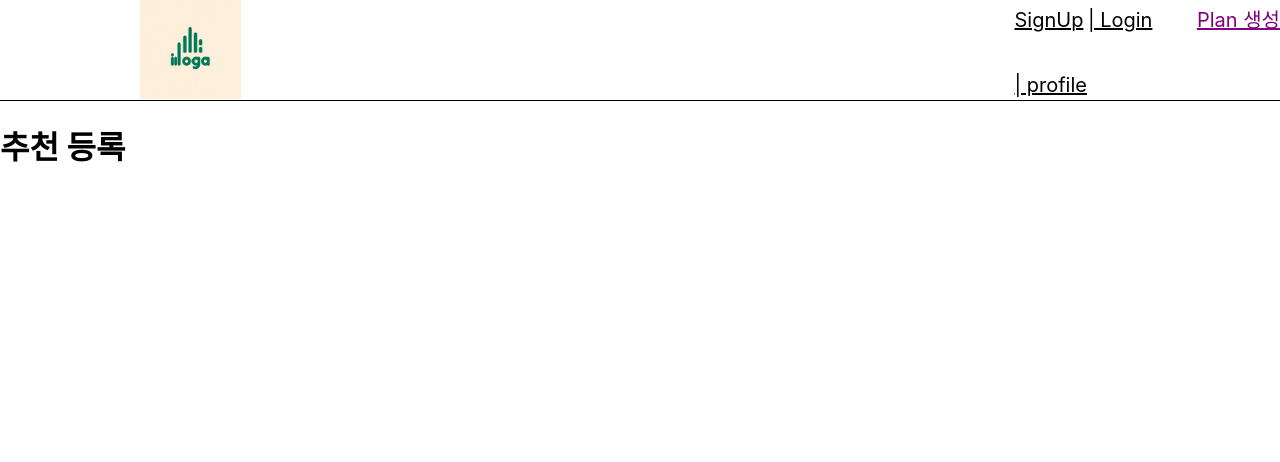
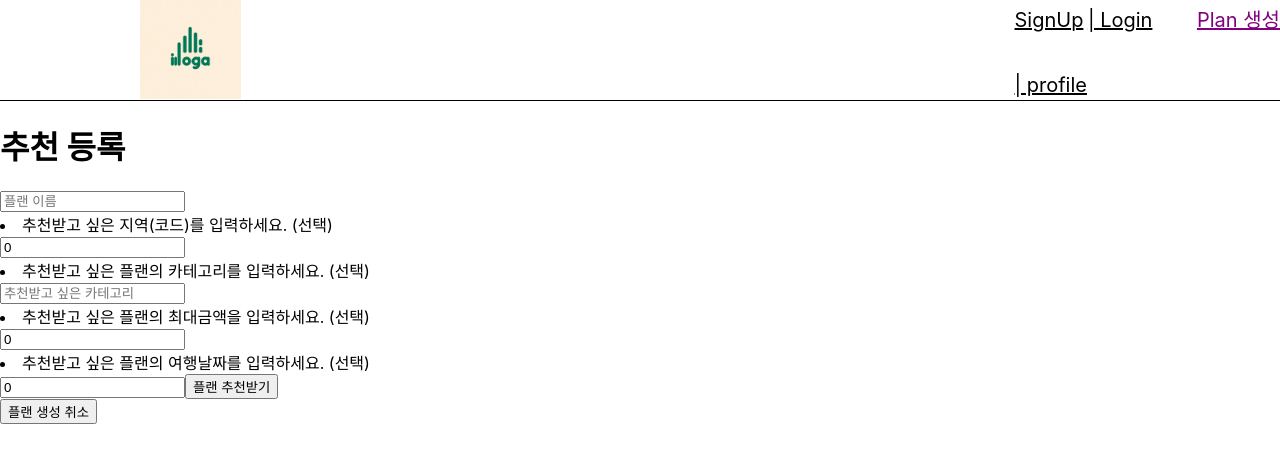
Before and after one commit to sparta-project-illoga/FE, a React (Create React App) app: page /plan/passivity/1 in a window 1280 px wide. Shown: the top 462 px of the page. Built offline with nearby package versions, Linux system fonts and the light colour scheme; the HTML template or start-up script is replaced by a standard one.

Commit message:
Feat : 내 플랜과 채팅방 조회해서 넘어가는 페이지

```diff
--- a/src/page/plan/Passivity.jsx
+++ b/src/page/plan/Passivity.jsx
@@ -1,50 +1,124 @@
 import axios from "axios";
-import React, { useEffect, useParams } from "react";
+import React, { useState, useEffect } from "react";
+
+import { useParams } from 'react-router-dom';
+
+import { Cookies } from 'react-cookie';
 
 function Passivity() {
-    // const { id } = useParams();
+    const cookies = new Cookies();
+    const { id } = useParams();
 
-    // console.log("수동 생성 id : ", id);
+    const [name, setName] = useState("");
+    const [placeCode, setPlaceCode] = useState(0);
+    const [category, setCategory] = useState("");
+    const [money, setMoney] = useState(0);
+    const [date, setDate] = useState(0);
 
-    // const handlePassivity = async () => {
-    //     try {
-    //         const response = await axios.patch("http://localhost:3000/plan/passivity/:id");
-    //         const id = response.data.id;
-    //         window.location.href = `/plan/passivity/${id}`;
-    //     } catch (error) {
-    //         console.error("추천 등록 에러:", error);
-    //     }
-    // }
+    const [plan, setPlan] = useState([]);
+
+    //변경한 이름 저장
+    const handleName = (event) => {
+        setName(event.target.value);
+    }
+    //추천 지역코드 저장
+    const handlePlaceCode = (event) => {
+        setPlaceCode(event.target.value);
+    }
+    //추천 카테고리 저장
+    const handleCategory = (event) => {
+        setCategory(event.target.value);
+    }
+    //추천 금액 저장
+    const handleMoney = (event) => {
+        setMoney(event.target.value);
+    }
+    //추천 여행날짜 저장
+    const handleDate = (event) => {
+        setDate(event.target.value);
+    }
+
+    const handlePassivity = async () => {
+        try {
+            const token = cookies.get('access_token');
+
+            const response = await axios.patch(`http://localhost:3000/plan/passivity/${id}`,
+                {
+                    "name": name, "placecode": placeCode, "category": category, "money": money, "date": date
+                }, {
+                headers: {
+                    Authorization: `Bearer ${token}`
+                },
+                withCredentials: true
+            });
+
+            const plan = response.data.schedule;
+
+            console.log(plan);
+
+            setPlan(plan);
+        } catch (error) {
+            if (error.response) {
+                // 서버로부터 응답이 도착한 경우
+                alert("서버 오류: " + error.response.data.message);
+            } else if (error.request) {
+                // 요청이 서버에 도달하지 않은 경우
+                alert("서버에 요청할 수 없습니다.");
+            } else {
+                // 그 외의 경우
+                alert("오류가 발생했습니다: " + error.message);
+                console.error("추천 플랜 에러:", error);
+            }
+        }
+    }
 
 
-    // const handleDelete = async (event) => {
-    //     event.preventDefault();
+    const handleDelete = async () => {
+        try {
+            const token = cookies.get('access_token');
 
-    //     try {
-    //         const response = await axios.delete("http://localhost:3000/plan");
-    //         console.log("createPlan- response : ", response);
-    //         id = response.data.id;
-    //         console.log("id : ", id);
-    //     } catch (error) {
-    //         console.log("플랜 삭제 에러 : ", error);
-    //     }
-    // }
+            await axios.delete(`http://localhost:3000/plan/${id}`, {
+                headers: {
+                    Authorization: `Bearer ${token}`
+                },
+                withCredentials: true
+            });
 
-    // const category = async () => {
-    //     try {
-    //         const response = await axios.post("http://localhost:3000/category/:planId");
-    //         console.log("createPlan- response : ", response);
-    //         // id = response.id;
-    //         // console.log("id : ", id);
-    //     } catch (error) {
-    //         console.log("카테고리 생성 에러 : ", error);
-    //     }
-
-    // }
+        } catch (error) {
+            if (error.response) {
+                // 서버로부터 응답이 도착한 경우
+                alert("서버 오류: " + error.response.data.message);
+            } else if (error.request) {
+                // 요청이 서버에 도달하지 않은 경우
+                alert("서버에 요청할 수 없습니다.");
+            } else {
+                // 그 외의 경우
+                alert("오류가 발생했습니다: " + error.message);
+                console.error("추천 플랜 삭제 에러:", error);
+            }
+        }
+    }
 
     return (
         <div>
             <h1>추천 등록</h1>
+
+            <input type="text" value={name} onChange={handleName} placeholder="플랜 이름" />
+            <li>추천받고 싶은 지역(코드)를 입력하세요. (선택)</li>
+            <input type="number" value={placeCode} onChange={handlePlaceCode} placeholder="추천받고 싶은 지역" />
+            <li>추천받고 싶은 플랜의 카테고리를 입력하세요. (선택)</li>
+            <input type="text" value={category} onChange={handleCategory} placeholder="추천받고 싶은 카테고리" />
+            <li>추천받고 싶은 플랜의 최대금액을 입력하세요. (선택)</li>
+            <input type="number" value={money} onChange={handleMoney} placeholder="추천받고 싶은 금액" />
+            <li>추천받고 싶은 플랜의 여행날짜를 입력하세요. (선택)</li>
+            <input type="number" value={date} onChange={handleDate} placeholder="추천받고 싶은 날짜" />
+
+            <button onClick={handlePassivity}>플랜 추천받기</button>
+
+            <div>
+                <button onClick={handleDelete}>플랜 생성 취소</button>
+            </div>
+
         </div>
     )
 }
```
Also changed, not shown: src/page/plan/MyPlan.jsx (added, +115 -0 lines).
